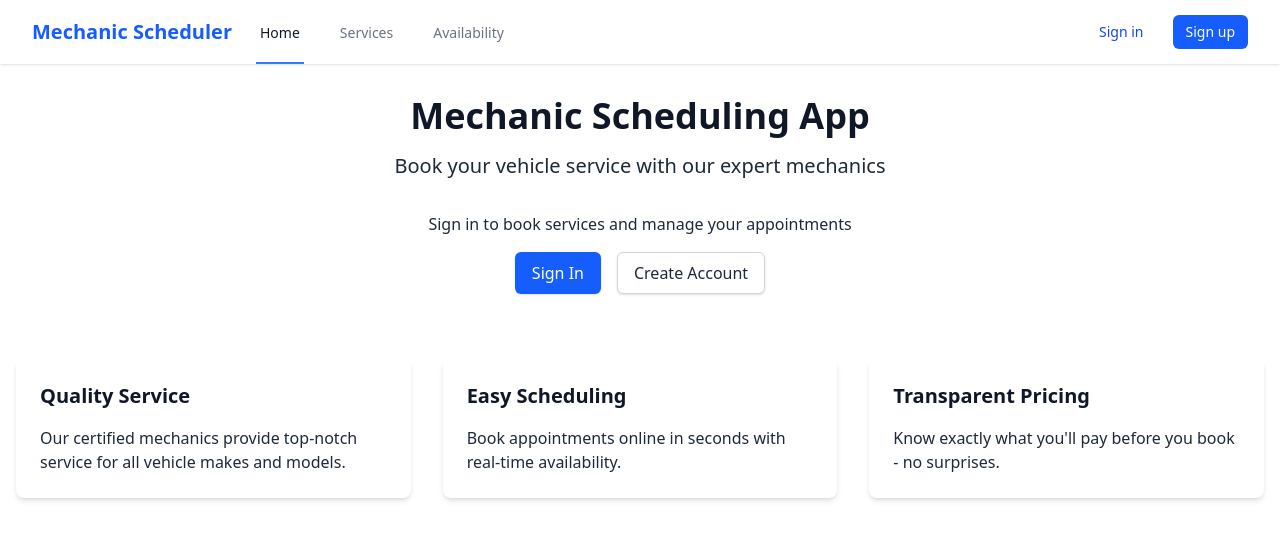
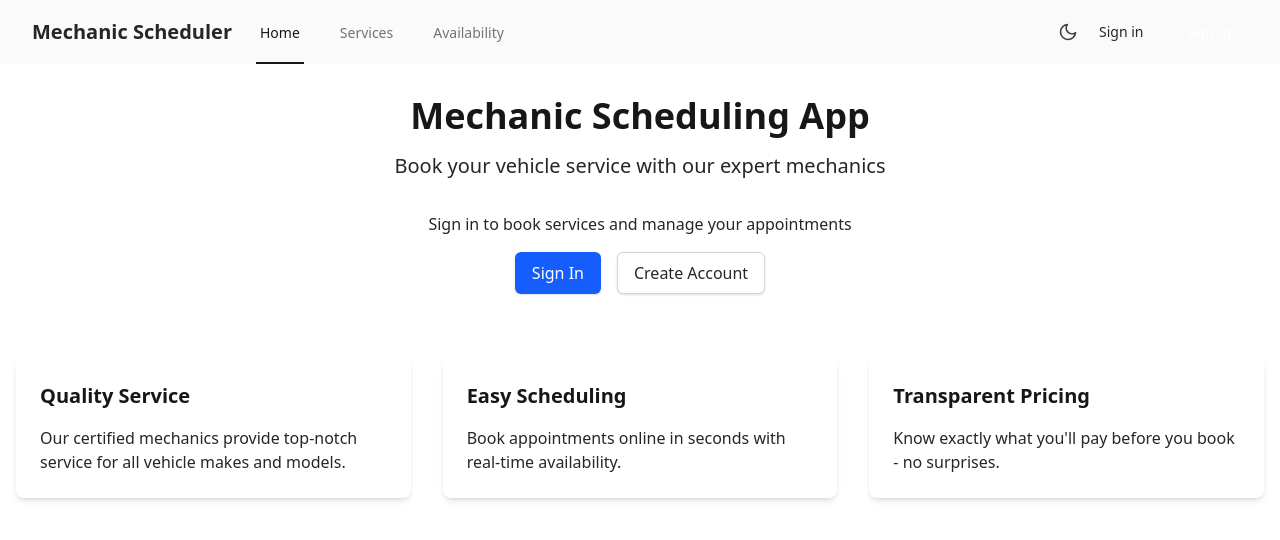
Before and after one commit to kayrahbear/mechanic-booking-app, a Next.js app in the folder frontend/: page / in a window 1280 px wide. Shown: the top 540 px of the page. Built offline with nearby package versions, Linux system fonts and the light colour scheme; no server answers.

Commit message:
bunch of ui improvements

```diff
--- /dev/null
+++ b/frontend/components/ThemeToggle.tsx
@@ -0,0 +1,63 @@
+import { useTheme } from '../lib/theme-context';
+
+export default function ThemeToggle() {
+    const { isDarkMode, toggleDarkMode } = useTheme();
+
+    return (
+        <button
+            onClick={toggleDarkMode}
+            className="p-2 rounded-md text-neutral-700 dark:text-neutral-200 hover:bg-neutral-100 dark:hover:bg-neutral-700 focus:outline-none focus:ring-2 focus:ring-primary transition-colors"
+            aria-label={isDarkMode ? 'Switch to light mode' : 'Switch to dark mode'}
+        >
+            {isDarkMode ? (
+                <SunIcon className="h-5 w-5" />
+            ) : (
+                <MoonIcon className="h-5 w-5" />
+            )}
+        </button>
+    );
+}
+
+// Simple sun icon component
+function SunIcon(props: React.SVGProps<SVGSVGElement>) {
+    return (
+        <svg
+            xmlns="http://www.w3.org/2000/svg"
+            viewBox="0 0 24 24"
+            fill="none"
+            stroke="currentColor"
+            strokeWidth={2}
+            strokeLinecap="round"
+            strokeLinejoin="round"
+            {...props}
+        >
+            <circle cx={12} cy={12} r={5} />
+            <line x1={12} y1={1} x2={12} y2={3} />
+            <line x1={12} y1={21} x2={12} y2={23} />
+            <line x1={4.22} y1={4.22} x2={5.64} y2={5.64} />
+            <line x1={18.36} y1={18.36} x2={19.78} y2={19.78} />
+            <line x1={1} y1={12} x2={3} y2={12} />
+            <line x1={21} y1={12} x2={23} y2={12} />
+            <line x1={4.22} y1={19.78} x2={5.64} y2={18.36} />
+            <line x1={18.36} y1={5.64} x2={19.78} y2={4.22} />
+        </svg>
+    );
+}
+
+// Simple moon icon component
+function MoonIcon(props: React.SVGProps<SVGSVGElement>) {
+    return (
+        <svg
+            xmlns="http://www.w3.org/2000/svg"
+            viewBox="0 0 24 24"
+            fill="none"
+            stroke="currentColor"
+            strokeWidth={2}
+            strokeLinecap="round"
+            strokeLinejoin="round"
+            {...props}
+        >
+            <path d="M21 12.79A9 9 0 1 1 11.21 3 7 7 0 0 0 21 12.79z" />
+        </svg>
+    );
+}
--- a/frontend/lib/nav.tsx
+++ b/frontend/lib/nav.tsx
@@ -1,6 +1,7 @@
 import Link from 'next/link';
 import { useRouter } from 'next/router';
 import { useAuth } from './auth-context';
+import ThemeToggle from '../components/ThemeToggle';
 
 export default function Nav() {
     const { user, logout, loading } = useAuth();
@@ -14,40 +15,41 @@ export default function Nav() {
     };
 
     return (
-        <nav className="bg-white shadow-sm">
+        <nav className="bg-neutral-50 dark:bg-neutral-800 shadow-card">
             <div className="max-w-7xl mx-auto px-4 sm:px-6 lg:px-8">
                 <div className="flex justify-between h-16">
                     <div className="flex">
                         <div className="flex-shrink-0 flex items-center">
-                            <Link href="/" className="text-xl font-bold text-blue-600">
+                            <Link href="/" className="text-xl font-bold text-primary dark:text-white">
                                 Mechanic Scheduler
                             </Link>
                         </div>
                         <div className="hidden sm:ml-6 sm:flex sm:space-x-8">
-                            <Link href="/" className={`inline-flex items-center px-1 pt-1 border-b-2 text-sm font-medium ${router.pathname === '/' ? 'border-blue-500 text-gray-900' : 'border-transparent text-gray-500 hover:border-gray-300 hover:text-gray-700'}`}>
+                            <Link href="/" className={`inline-flex items-center px-1 pt-1 border-b-2 text-sm font-medium ${router.pathname === '/' ? 'border-primary dark:border-accent text-neutral-900 dark:text-white' : 'border-transparent text-neutral-500 dark:text-neutral-400 hover:border-neutral-300 dark:hover:border-neutral-600 hover:text-neutral-700 dark:hover:text-neutral-200'}`}>
                                 Home
                             </Link>
-                            <Link href="/services" className={`inline-flex items-center px-1 pt-1 border-b-2 text-sm font-medium ${router.pathname === '/services' ? 'border-blue-500 text-gray-900' : 'border-transparent text-gray-500 hover:border-gray-300 hover:text-gray-700'}`}>
+                            <Link href="/services" className={`inline-flex items-center px-1 pt-1 border-b-2 text-sm font-medium ${router.pathname === '/services' ? 'border-primary dark:border-accent text-neutral-900 dark:text-white' : 'border-transparent text-neutral-500 dark:text-neutral-400 hover:border-neutral-300 dark:hover:border-neutral-600 hover:text-neutral-700 dark:hover:text-neutral-200'}`}>
                                 Services
                             </Link>
-                            <Link href="/availability" className={`inline-flex items-center px-1 pt-1 border-b-2 text-sm font-medium ${router.pathname === '/availability' ? 'border-blue-500 text-gray-900' : 'border-transparent text-gray-500 hover:border-gray-300 hover:text-gray-700'}`}>
+                            <Link href="/availability" className={`inline-flex items-center px-1 pt-1 border-b-2 text-sm font-medium ${router.pathname === '/availability' ? 'border-primary dark:border-accent text-neutral-900 dark:text-white' : 'border-transparent text-neutral-500 dark:text-neutral-400 hover:border-neutral-300 dark:hover:border-neutral-600 hover:text-neutral-700 dark:hover:text-neutral-200'}`}>
                                 Availability
                             </Link>
                             {user && (
-                                <Link href="/bookings" className={`inline-flex items-center px-1 pt-1 border-b-2 text-sm font-medium ${router.pathname === '/bookings' ? 'border-blue-500 text-gray-900' : 'border-transparent text-gray-500 hover:border-gray-300 hover:text-gray-700'}`}>
+                                <Link href="/bookings" className={`inline-flex items-center px-1 pt-1 border-b-2 text-sm font-medium ${router.pathname === '/bookings' ? 'border-primary dark:border-accent text-neutral-900 dark:text-white' : 'border-transparent text-neutral-500 dark:text-neutral-400 hover:border-neutral-300 dark:hover:border-neutral-600 hover:text-neutral-700 dark:hover:text-neutral-200'}`}>
                                     My Bookings
                                 </Link>
                             )}
                         </div>
                     </div>
                     <div className="hidden sm:ml-6 sm:flex sm:items-center">
+                        <ThemeToggle />
                         {!loading && (
                             user ? (
                                 <div className="flex items-center space-x-4">
-                                    <span className="text-sm text-gray-700">{user.email}</span>
+                                    <span className="text-sm text-neutral-700 dark:text-neutral-300">{user.email}</span>
                                     <button
                                         onClick={handleLogout}
-                                        className="bg-white px-3 py-1.5 border border-gray-300 rounded-md text-sm font-medium text-gray-700 hover:bg-gray-50"
+                                        className="bg-white dark:bg-neutral-700 px-3 py-1.5 border border-neutral-300 dark:border-neutral-600 rounded-md text-sm font-medium text-neutral-700 dark:text-neutral-200 hover:bg-neutral-50 dark:hover:bg-neutral-600"
                                     >
                                         Sign out
                                     </button>
@@ -56,13 +58,13 @@ export default function Nav() {
                                 <div className="flex items-center space-x-4">
                                     <Link
                                         href="/login"
-                                        className="px-3 py-1.5 border border-transparent text-sm font-medium rounded-md text-blue-700 hover:text-blue-800"
+                                        className="px-3 py-1.5 border border-transparent text-sm font-medium rounded-md text-primary dark:text-neutral-200 hover:text-primary-dark dark:hover:text-white"
                                     >
                                         Sign in
                                     </Link>
                                     <Link
                                         href="/register"
-                                        className="px-3 py-1.5 border border-transparent text-sm font-medium rounded-md text-white bg-blue-600 hover:bg-blue-700"
+                                        className="px-3 py-1.5 border border-transparent text-sm font-medium rounded-md text-white bg-primary hover:bg-primary-dark dark:bg-accent dark:hover:bg-amber-500"
                                     >
                                         Sign up
                                     </Link>
--- /dev/null
+++ b/frontend/lib/theme-context.tsx
@@ -0,0 +1,62 @@
+import { createContext, useContext, useEffect, useState, ReactNode } from 'react';
+
+type ThemeContextType = {
+    isDarkMode: boolean;
+    toggleDarkMode: () => void;
+};
+
+const ThemeContext = createContext<ThemeContextType | undefined>(undefined);
+
+export function ThemeProvider({ children }: { children: ReactNode }) {
+    // Initialize state from localStorage if available, otherwise default to light mode
+    const [isDarkMode, setIsDarkMode] = useState<boolean>(false);
+
+    // On mount, check localStorage and system preference
+    useEffect(() => {
+        // Check if theme was stored in localStorage
+        const storedTheme = localStorage.getItem('theme');
+
+        if (storedTheme === 'dark') {
+            setIsDarkMode(true);
+            document.documentElement.classList.add('dark');
+        } else if (storedTheme === 'light') {
+            setIsDarkMode(false);
+            document.documentElement.classList.remove('dark');
+        } else {
+            // If no stored preference, check system preference
+            const prefersDark = window.matchMedia('(prefers-color-scheme: dark)').matches;
+            setIsDarkMode(prefersDark);
+            if (prefersDark) {
+                document.documentElement.classList.add('dark');
+            }
+        }
+    }, []);
+
+    const toggleDarkMode = () => {
+        setIsDarkMode(prev => {
+            const newValue = !prev;
+            if (newValue) {
+                document.documentElement.classList.add('dark');
+                localStorage.setItem('theme', 'dark');
+            } else {
+                document.documentElement.classList.remove('dark');
+                localStorage.setItem('theme', 'light');
+            }
+            return newValue;
+        });
+    };
+
+    return (
+        <ThemeContext.Provider value={{ isDarkMode, toggleDarkMode }}>
+            {children}
+        </ThemeContext.Provider>
+    );
+}
+
+export function useTheme() {
+    const context = useContext(ThemeContext);
+    if (context === undefined) {
+        throw new Error('useTheme must be used within a ThemeProvider');
+    }
+    return context;
+}
--- a/frontend/pages/_app.tsx
+++ b/frontend/pages/_app.tsx
@@ -1,19 +1,22 @@
 import type { AppProps } from 'next/app';
 import { AuthProvider } from '../lib/auth-context';
+import { ThemeProvider } from '../lib/theme-context';
 import Nav from '../lib/nav';
 import '../src/styles/globals.css';
 import '../lib/firebase';
 
 function MyApp({ Component, pageProps }: AppProps) {
     return (
+        <ThemeProvider>
             <AuthProvider>
-            <div className="min-h-screen flex flex-col">
+                <div className="min-h-screen flex flex-col bg-white dark:bg-neutral-900 text-neutral-800 dark:text-neutral-100 transition-colors">
                     <Nav />
                     <main className="flex-grow">
                         <Component {...pageProps} />
                     </main>
                 </div>
             </AuthProvider>
+        </ThemeProvider>
     );
 }
 
--- a/frontend/pages/index.tsx
+++ b/frontend/pages/index.tsx
@@ -8,8 +8,8 @@ export default function Home() {
     return (
         <div className="container mx-auto px-4 py-8">
             <div className="text-center mb-16">
-                <h1 className="text-4xl font-bold mb-4 text-gray-900">Mechanic Scheduling App</h1>
-                <p className="text-xl text-gray-800 mb-8">Book your vehicle service with our expert mechanics</p>
+                <h1 className="text-4xl font-bold mb-4 text-neutral-900 dark:text-white">Mechanic Scheduling App</h1>
+                <p className="text-xl text-neutral-800 dark:text-neutral-200 mb-8">Book your vehicle service with our expert mechanics</p>
 
                 {!loading && (
                     user ? (
@@ -24,7 +24,7 @@ export default function Home() {
                                 </Link>
                                 <Link
                                     href="/bookings"
-                                    className="inline-flex items-center px-4 py-2 border border-gray-300 shadow-sm text-base font-medium rounded-md text-gray-800 bg-white hover:bg-gray-50"
+                                    className="inline-flex items-center px-4 py-2 border border-gray-300 shadow-sm text-base font-medium rounded-md text-neutral-800 dark:text-neutral-200 bg-white dark:bg-neutral-800 hover:bg-neutral-50 dark:hover:bg-neutral-700"
                                 >
                                     View My Bookings
                                 </Link>
@@ -32,7 +32,7 @@ export default function Home() {
                         </div>
                     ) : (
                         <div className="space-y-4">
-                            <p className="text-gray-800 mb-4">Sign in to book services and manage your appointments</p>
+                            <p className="text-neutral-800 dark:text-neutral-200 mb-4">Sign in to book services and manage your appointments</p>
                             <div className="flex justify-center space-x-4">
                                 <Link
                                     href="/login"
@@ -42,7 +42,7 @@ export default function Home() {
                                 </Link>
                                 <Link
                                     href="/register"
-                                    className="inline-flex items-center px-4 py-2 border border-gray-300 shadow-sm text-base font-medium rounded-md text-gray-800 bg-white hover:bg-gray-50"
+                                    className="inline-flex items-center px-4 py-2 border border-gray-300 shadow-sm text-base font-medium rounded-md text-neutral-800 dark:text-neutral-200 bg-white dark:bg-neutral-800 hover:bg-neutral-50 dark:hover:bg-neutral-700"
                                 >
                                     Create Account
                                 </Link>
@@ -54,16 +54,16 @@ export default function Home() {
 
             <div className="grid grid-cols-1 md:grid-cols-3 gap-8 mt-12">
                 <div className="bg-white p-6 rounded-lg shadow-md">
-                    <h2 className="text-xl font-bold mb-4 text-gray-900">Quality Service</h2>
-                    <p className="text-gray-800">Our certified mechanics provide top-notch service for all vehicle makes and models.</p>
+                    <h2 className="text-xl font-bold mb-4 text-neutral-900 dark:text-white">Quality Service</h2>
+                    <p className="text-neutral-800 dark:text-neutral-200">Our certified mechanics provide top-notch service for all vehicle makes and models.</p>
                 </div>
                 <div className="bg-white p-6 rounded-lg shadow-md">
-                    <h2 className="text-xl font-bold mb-4 text-gray-900">Easy Scheduling</h2>
-                    <p className="text-gray-800">Book appointments online in seconds with real-time availability.</p>
+                    <h2 className="text-xl font-bold mb-4 text-neutral-900 dark:text-white">Easy Scheduling</h2>
+                    <p className="text-neutral-800 dark:text-neutral-200">Book appointments online in seconds with real-time availability.</p>
                 </div>
                 <div className="bg-white p-6 rounded-lg shadow-md">
-                    <h2 className="text-xl font-bold mb-4 text-gray-900">Transparent Pricing</h2>
-                    <p className="text-gray-800">Know exactly what you&apos;ll pay before you book - no surprises.</p>
+                    <h2 className="text-xl font-bold mb-4 text-neutral-900 dark:text-white">Transparent Pricing</h2>
+                    <p className="text-neutral-800 dark:text-neutral-200">Know exactly what you&apos;ll pay before you book - no surprises.</p>
                 </div>
             </div>
         </div>
--- a/frontend/src/pages/_document.tsx
+++ b/frontend/src/pages/_document.tsx
@@ -3,7 +3,6 @@ import { Html, Head, Main, NextScript } from "next/document";
 export default function Document() {
   return (
     <Html lang="en">
-      <Head />
       <Head>
         <link
           href="https://fonts.googleapis.com/css2?family=Inter:wght@400;600&display=swap"
--- a/frontend/tailwind.config.mjs
+++ b/frontend/tailwind.config.mjs
@@ -11,7 +11,9 @@ const config = {
         extend: {
             colors: {
                 primary: '#0F4C81',
+                'primary-dark': '#0a3a68',
                 accent: '#FFA629',
+                'accent-dark': '#e08c00',
                 neutral: {
                     50: '#F9FAFB',
                     100: '#F4F6F8',
```
Also changed, not shown: frontend/components/BookingForm.tsx (+21 -21 lines), frontend/src/styles/globals.css (+8 -7 lines). Lines whose indentation alone changed are shown as unchanged.
